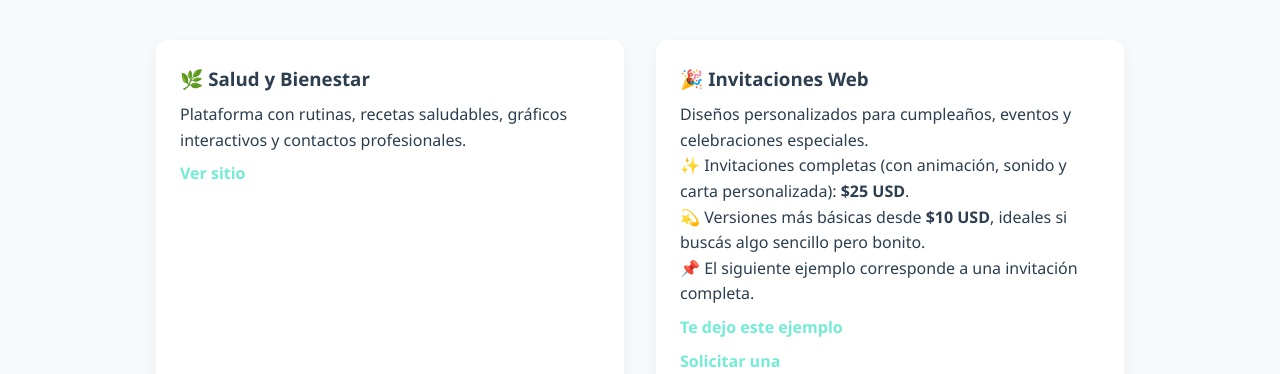
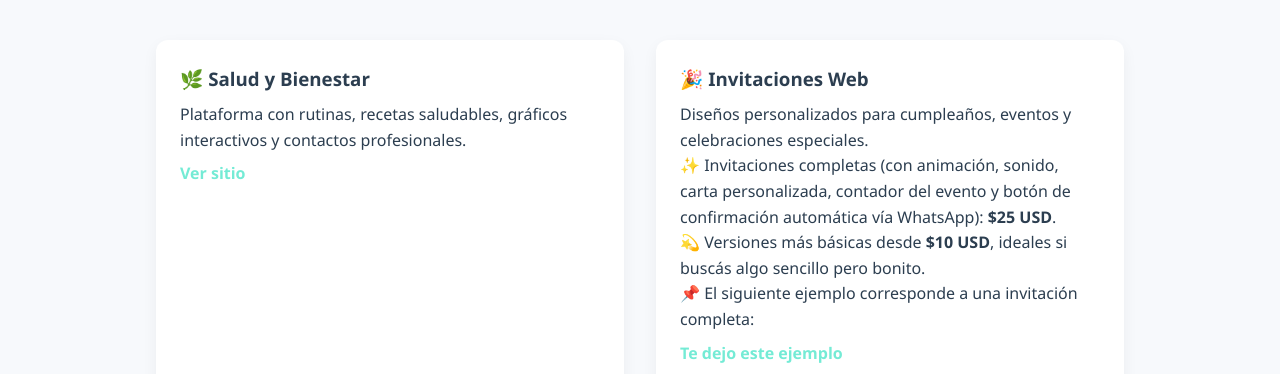
Before and after one commit to RodrigoBrun/Servicios, a plain HTML site: page index.html in a window 1280 px wide. Shown: the part 426-800 px from the top of the page. Drawn offline with Linux system fonts and the light colour scheme.

Commit message:
Update index.html

```diff
--- a/index.html
+++ b/index.html
@@ -33,15 +33,14 @@
         <p>Plataforma con rutinas, recetas saludables, gráficos interactivos y contactos profesionales.</p>
         <a href="https://rodribru.github.io/SaludYBienestar" target="_blank">Ver sitio</a>
       </div>
-     <div class="card">
+  <div class="card">
   <h3>🎉 Invitaciones Web</h3>
   <p>Diseños personalizados para cumpleaños, eventos y celebraciones especiales.</p>
-  <p>✨ Invitaciones completas (con animación, sonido y carta personalizada): <strong>$25 USD</strong>.</p>
+  <p>✨ Invitaciones completas (con animación, sonido, carta personalizada, contador del evento y botón de confirmación automática vía WhatsApp): <strong>$25 USD</strong>.</p>
   <p>💫 Versiones más básicas desde <strong>$10 USD</strong>, ideales si buscás algo sencillo pero bonito.</p>
-  <p>📌 El siguiente ejemplo corresponde a una invitación completa.</p>
+  <p>📌 El siguiente ejemplo corresponde a una invitación completa:</p>
   <a href="https://rodribru.github.io/InvitacionWeb/" target="_blank">Te dejo este ejemplo</a>
-  <a href="#contacto">Solicitar una</a>
-
+  <a href="#contacto">📩 Encargá la tuya</a>
 </div>
 
     </div>
```
